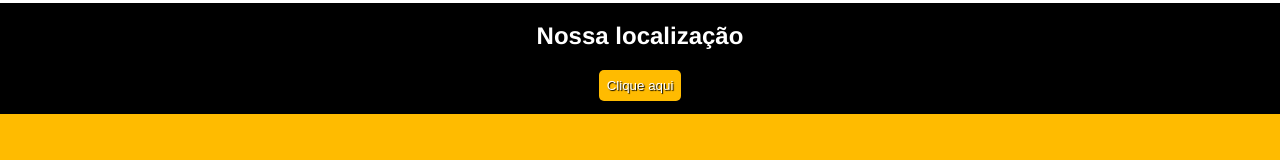
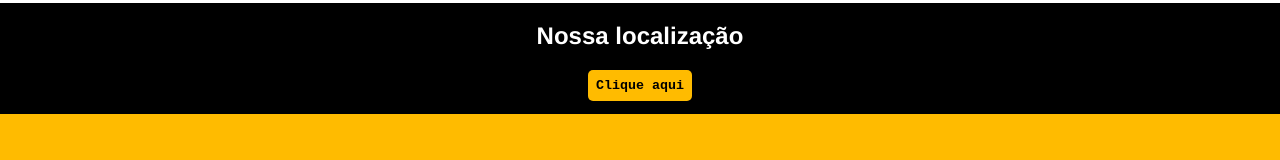
Before and after one commit to carlossmessquita/ctubt, a Vue app: page / in a window 1280 px wide. Shown: the part 477-637 px from the top of the page. Built offline with nearby package versions, Linux system fonts and the light colour scheme.

Commit message:
Alterações de fontes nos botões

```diff
--- a/src/components/Localizacao.vue
+++ b/src/components/Localizacao.vue
@@ -37,8 +37,9 @@
     .botaoSub {
         background: rgb(255, 187, 0);
         padding: 8px;
-        color: rgb(255, 255, 255);
-        text-shadow: 1px 1px 1px rgb(0, 0, 0);
+        color: rgb(0, 0, 0);
+        font-family: monospace;
+        font-weight: bolder;
         border-radius: 5px;
         border: none;
         margin: auto;
```
